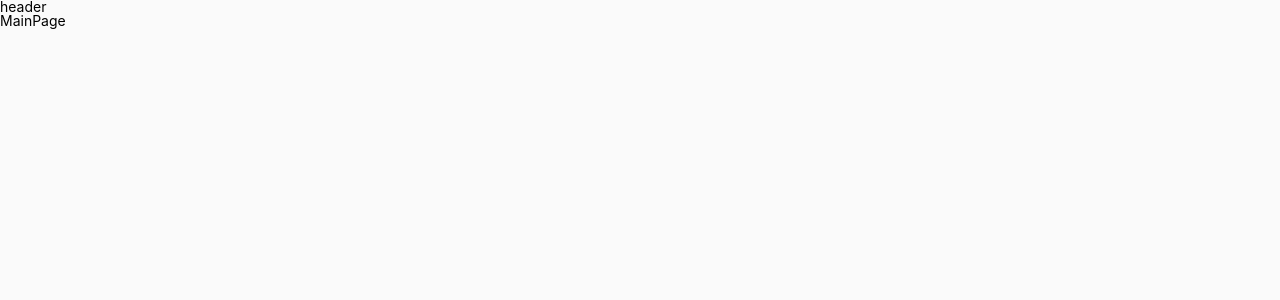
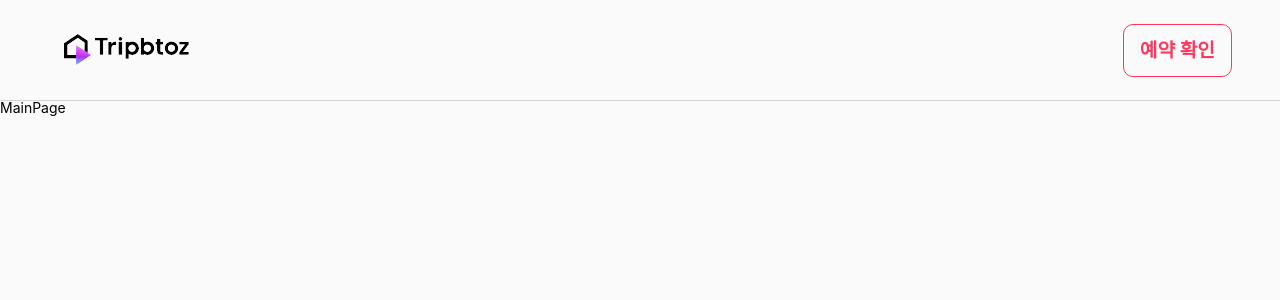
Before and after one commit to Wanted-Pre-Onboarding-Team1/Tripbtoz_Hotel_Reservation, a React (Create React App) app: page / in a window 1280 px wide. Shown: the top 300 px of the page. Built offline with nearby package versions, Linux system fonts and the light colour scheme; a web font is replaced by a local one.

Commit message:
#4 design : header 마크업, 스타일링

```diff
--- a/src/components/Header.tsx
+++ b/src/components/Header.tsx
@@ -1,13 +1,70 @@
+import { palette } from 'lib/palette';
 import React from 'react';
-import { Outlet } from 'react-router-dom';
+import { Link, Outlet, useLocation } from 'react-router-dom';
+import Path from 'routes/Path';
+import styled, { css } from 'styled-components';
+import logo from 'assets/image/logo.png';
 
 function Header() {
+  const location = useLocation();
+  const currentPagePath = location.pathname;
+
   return (
     <>
-      <header>header</header>
+      <HeaderContainer>
+        <InnerContainer>
+          <LinkStyled to={Path.main}>
+            <img src={logo} alt="tripbtoz logo" />
+          </LinkStyled>
+          {currentPagePath !== Path.status && (
+            <LinkStyled to={Path.status} className="reservation">
+              예약 확인
+            </LinkStyled>
+          )}
+          {currentPagePath === Path.status && (
+            <HeadingStyled>예약 내역</HeadingStyled>
+          )}
+        </InnerContainer>
+      </HeaderContainer>
       <Outlet />
     </>
   );
 }
 
 export default Header;
+
+const HeaderContainer = styled.header`
+  padding: 8px 48px;
+  font-size: 1.2rem;
+  border-bottom: 1px solid ${palette.hoverColor};
+`;
+
+const InnerContainer = styled.div`
+  display: flex;
+  justify-content: space-between;
+  align-items: center;
+  max-width: 1200px;
+  margin: 0 auto;
+`;
+
+const LinkStyled = styled(Link)`
+  padding: 16px 0;
+  font-weight: 700;
+  ${({ className }) =>
+    className === 'reservation' &&
+    css`
+      border: 1px solid ${palette.pointColor};
+      border-radius: 10px;
+      padding: 16px;
+      color: ${palette.pointColor};
+      transition: all 250ms ease-in;
+      :hover {
+        background-color: ${palette.pointColor};
+        color: ${palette.backgroundColor};
+      }
+    `}
+`;
+
+const HeadingStyled = styled.h2`
+  padding: 16px;
+`;
--- /dev/null
+++ b/src/types/image.d.ts
@@ -0,0 +1,5 @@
+/* eslint-disable prettier/prettier */
+declare module '*.png' {
+    const value: any;
+    export default value;
+}
```
Also changed, not shown: src/assets/image/logo.png (added).
